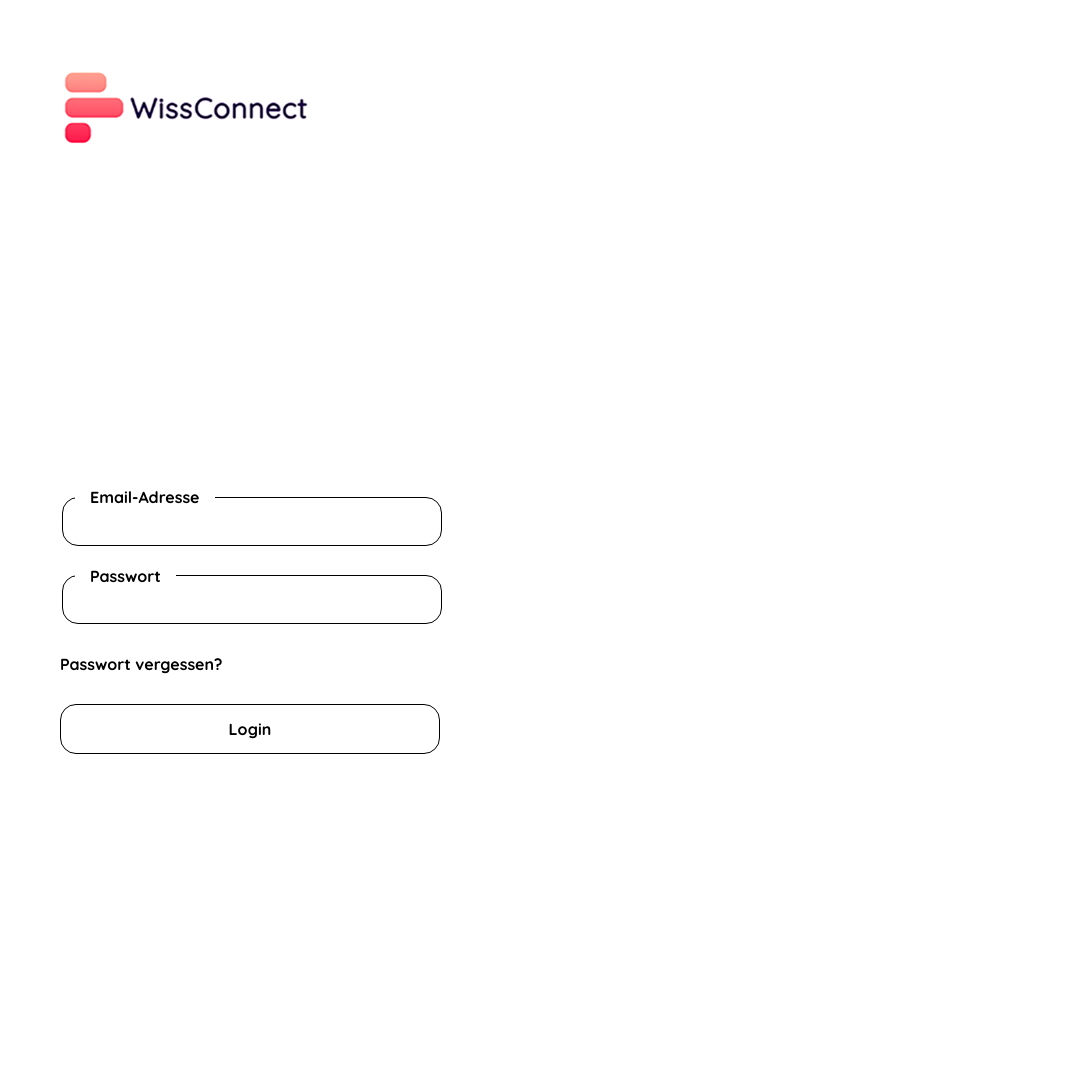
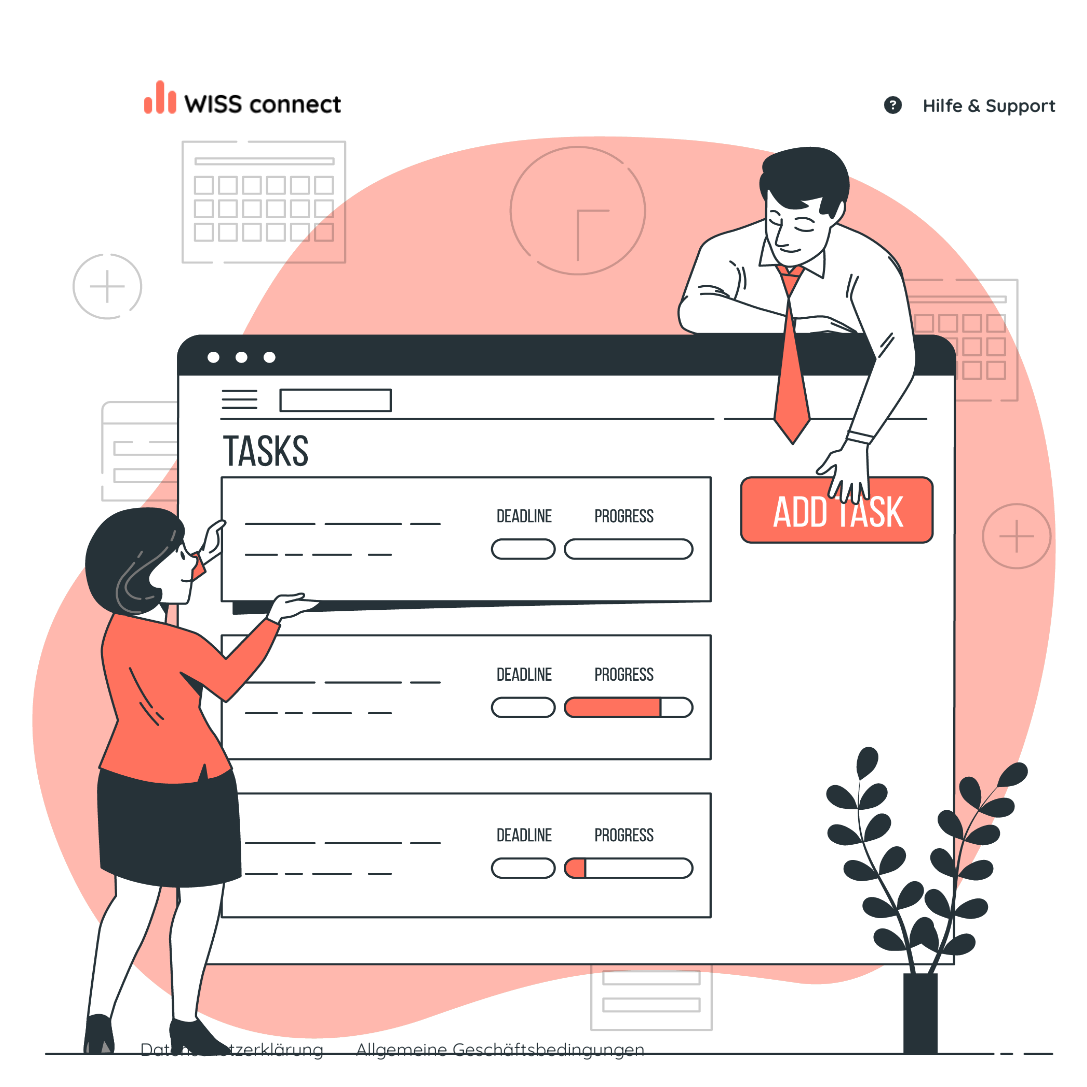
Before and after one commit to Philipp-Aaron-Schmid/M241_M245_CompannionAPP, a React (Vite) app in the folder Project/Frontend/frontend_companion/: page / in a window 1280 px wide. Shown: the whole page, without its empty margins (48-1135 px from the left). Before the commit the page ends 800 px from the top, so only its background shows below. Built offline with nearby package versions, Linux system fonts and the light colour scheme.

Commit message:
login bereit

```diff
--- a/Project/Frontend/frontend_companion/src/css/App.css
+++ b/Project/Frontend/frontend_companion/src/css/App.css
@@ -4,8 +4,8 @@
 /* Allgemeine Einstellung */
 * {
   font-family: 'Quicksand';
-  font-size: 16px;
-  font-weight: 700;
+  font-size: 18px;
+  font-weight: 400;
 }
 
 .App {
@@ -13,9 +13,9 @@
   grid: "section gameBoard" auto / 40% 60%;
 }
 
-h1{
+h1 {
   margin-top: -200px;
-  color: black;
+  color: #263238;
   font-family: 'Quicksand';
   font-size: 48px;
   font-weight: 700;
@@ -30,96 +30,130 @@ table {
   height: 50px;
 }
 
-a{
+a {
   text-decoration: none;
-  color: black;
+  color: #263238;
   white-space: nowrap;
+  font-weight: 700;
 }
 
-a:hover{
-  color:#ff2b56;
+a:hover {
+  color: #FF725E;
+}
+
+ul {
+  margin-top: 160px;
+  margin-left: 140px;
+  list-style-type: none;
+  display: flex;
+}
+
+li {
+  padding-right: 32px;
+}
+
+.link {
+  font-weight: 400;
 }
 
 /* Einstellungen für Logo */
 .logo {
-  margin-top: 25px;
-  margin-left: 75px;
-  height: 150px;
-  width: 300px;
+  margin-top: 64px;
+  margin-left: 176px;
+  height: 50px;
+  width: 225px;
+}
+
+/* Einstellungen für Bilder und Icons*/
+
+.imageLogin {
+  position: absolute;
+  right: 176px;
+  top: 136px;
+  width: 1024px;
+  height: 920px;
+}
+
+.icon {
+  margin-right: 16px;
 }
 
 /* Einstellungen für Formular */
-fieldset{
-  border: 1px solid black;
+fieldset {
+  border: 1px solid #263238;
   border-radius: 16px;
-  width: 350px;
+  width: 336px;
+  height: 48px;
 }
 
-legend{
-  padding: 0px 15px 0px 15px;
+legend {
+  padding: 0px 16px 0px 16px;
   text-align: left;
 }
 
-input{
+input {
   border: white;
-  width: 350px;
+  width: 336px;
 }
 
-input:focus{
-outline: none;
+input:focus {
+  outline: none;
 }
 
 .forgotPassword {
-  margin-top: 30px;
+  margin: 32px 0px 32px 0px;
+  text-align: right;
+  width: 360px;
 }
 
 /* Einstellungen für Schaltflächen */
 .navButton {
-  margin-top: 300px;
-  margin-left: 100px;
+  margin-top: 440px;
+  margin-left: 176px;
   align-items: center;
   justify-content: center;
   grid-area: navButton;
 }
 
 button {
-  background-color: white;
-  margin-top: 30px;
-  margin-bottom: 15px;
+  margin-bottom: 16px;
   align-items: center;
-  border: 1px solid black;
+  background: #FF725E;
+  border: 1px solid #FF725E;
+  color: white;
   border-radius: 16px;
   height: 50px;
   padding: 0px 54px;
-  width: 380px;
+  width: 365px;
   cursor: pointer;
+  text-decoration: none;
 }
 
 .buttonText {
   letter-spacing: 0.1px;
   line-height: 20px;
   text-align: center;
-}
-
-button:hover {
-  background: #ff2b56;
-  color: white;
-  border: 1px solid #ff2b56;
+  font-weight: 700;
 }
 
 button:active {
-  background: black;
+  background: #263238;
   color: white;
-  border: 1px solid black;
+  border: 2px solid #263238;
 }
 
 select {
   background-color: white;
   margin-bottom: 15px;
   text-align: center;
-  border: 1px solid black;
   border-radius: 16px;
   height: 50px;
   width: 250px;
   cursor: pointer;
 }
+
+.helpLink {
+  position: absolute;
+  right: 176px;
+  top: 94px;
+}
--- a/Project/Frontend/frontend_companion/src/pages/login.jsx
+++ b/Project/Frontend/frontend_companion/src/pages/login.jsx
@@ -1,11 +1,15 @@
 // Importiert React und die benötigten Ressourcen
 import { useState } from "react";
 import { useNavigate } from "react-router-dom";
+import { Link } from 'react-router-dom';
 import AuthService from "../functions/authService";
 
 // Importiere Designs (Logo, Gestaltung)
 import Logo from '../assets/img/logo.png';
+import Image from '../assets/img/login.png';
 import '../css/App.css';
+import { FontAwesomeIcon } from '@fortawesome/react-fontawesome';
+import { faQuestionCircle } from '@fortawesome/free-solid-svg-icons';
 
 // Komponente für das Login-Formular
 export default function Login() {
@@ -64,6 +68,25 @@ export default function Login() {
                     </form>
                 </div>
 
+                <div>
+                    <ul>
+                        <li>
+                            <Link to="/datenschutz" className="link">Datenschutzerklärung</Link>
+                        </li>
+                        <li>
+                            <Link to="/agb" className="link">Allgemeine Geschäftsbedingungen</Link>
+                        </li>
+                    </ul>
+                </div>
+
+                <div>
+                    <img src={Image} alt="Login" className="imageLogin" />
+                </div>
+
+                <Link to="/hilfe" className="helpLink">
+                    <FontAwesomeIcon className="icon" icon={faQuestionCircle}/> Hilfe & Support
+                </Link>
+
             </section>
         </div>
     );
```
Also changed, not shown: Project/Frontend/frontend_companion/src/assets/img/login.png (added), Project/Frontend/frontend_companion/src/assets/img/logo.png.
